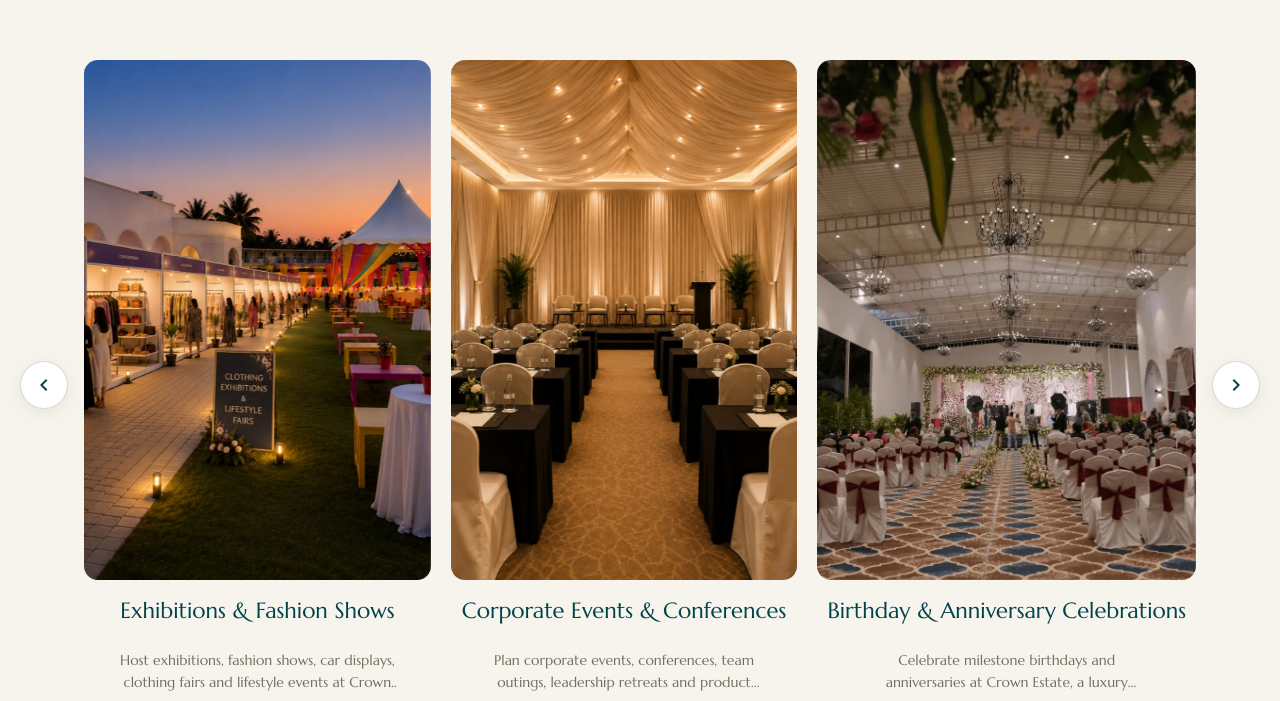
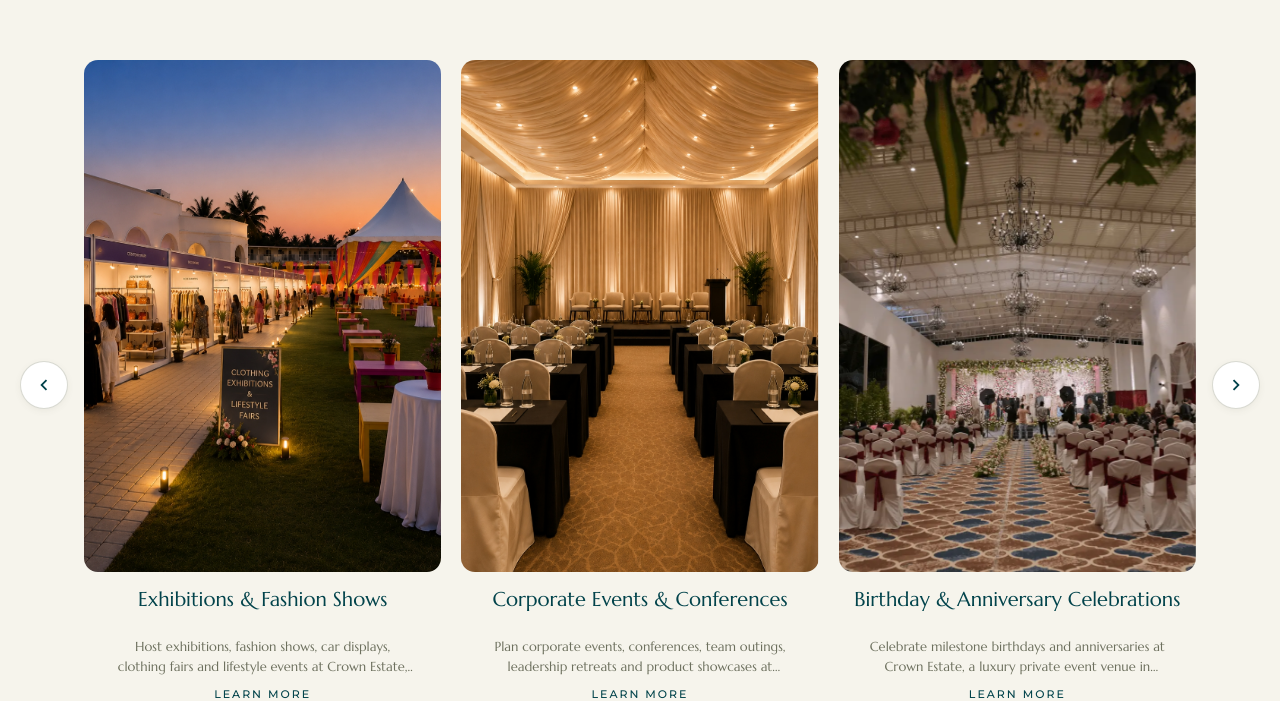
Before and after one commit to vedavyas8688/Crown-Estate, a React (Vite) app: page / in a window 1280 px wide. Shown: the part 1623-2324 px from the top of the page. Built offline with nearby package versions, Linux system fonts and the light colour scheme.

Commit message:
new changes

```diff
--- a/src/components/Services.jsx
+++ b/src/components/Services.jsx
@@ -22,57 +22,74 @@ const style = `
     to   { opacity: 1; transform: translateX(0); }
   }
 
+  /* ─── Section wrapper ────────────────────────────────────────────── */
   .services-section-wrap {
     width: 100%;
     overflow: hidden;
     height: calc(100vh - 90px);
     display: flex;
-    align-items: center;
+    align-items: stretch;
+    box-sizing: border-box;
+  }
+
+  /* ─── .content.wide inside ───────────────────────────────────────── */
+  .services-section-wrap > .content.wide {
+    display: flex;
+    flex-direction: column;
+    height: 100%;
+    min-height: 0;
   }
 
   .services-slider-row {
     display: flex;
-    align-items: center;
+    align-items: stretch;
     gap: 16px;
     width: 100%;
-    height: 100%;
+    flex: 1;
+    min-height: 0;
   }
 
   .services-cards-viewport {
     flex: 1;
     position: relative;
     overflow: hidden;
+    min-height: 0;
     height: 100%;
+  }
+
+  /* ─── Arrow: vertically centred ──────────────────────────────────── */
+  .service-arrow-btn-wrap {
     display: flex;
     align-items: center;
+    flex-shrink: 0;
   }
 
   .services-slide {
     position: absolute;
+    inset: 0;
     width: 100%;
+    height: 100%;
     display: grid;
     gap: 20px;
-    top: 0;
-    left: 0;
-    height: 100%;
-    align-items: start;
-    padding-top: 10px;
+    align-items: stretch;
+    padding: 10px 0;
+    box-sizing: border-box;
   }
 
   .services-slide.exiting-next {
-    animation: exitLeft 500ms cubic-bezier(0.4, 0, 0.2, 1) forwards;
+    animation: exitLeft 500ms cubic-bezier(0.4,0,0.2,1) forwards;
     z-index: 1;
   }
   .services-slide.exiting-prev {
-    animation: exitRight 500ms cubic-bezier(0.4, 0, 0.2, 1) forwards;
+    animation: exitRight 500ms cubic-bezier(0.4,0,0.2,1) forwards;
     z-index: 1;
   }
   .services-slide.entering-next {
-    animation: enterRight 500ms cubic-bezier(0.4, 0, 0.2, 1) forwards;
+    animation: enterRight 500ms cubic-bezier(0.4,0,0.2,1) forwards;
     z-index: 2;
   }
   .services-slide.entering-prev {
-    animation: enterLeft 500ms cubic-bezier(0.4, 0, 0.2, 1) forwards;
+    animation: enterLeft 500ms cubic-bezier(0.4,0,0.2,1) forwards;
     z-index: 2;
   }
 
@@ -83,49 +100,54 @@ const style = `
   .services-slide.entering-next .service-card:nth-child(3),
   .services-slide.entering-prev .service-card:nth-child(3) { animation-delay: 120ms; }
 
+  /* ─── Card: flex column, fills grid cell ─────────────────────────── */
   .service-card {
     display: flex;
     flex-direction: column;
     align-items: center;
+    min-height: 0;
     opacity: 0;
     animation: inherit;
     animation-fill-mode: forwards;
   }
 
+  /* ─── Image: flex:1 so it fills available height ─────────────────── */
   .service-image-wrap {
+    flex: 1;
+    min-height: 0;
     width: 100%;
     overflow: hidden;
     border-radius: 14px;
     display: block;
     text-decoration: none;
-    height: calc(100vh - 90px - 140px);
-    max-height: 520px;
   }
   .service-image-wrap img {
     width: 100%;
     height: 100%;
     object-fit: cover;
-    transition: transform 700ms cubic-bezier(0.22, 1, 0.36, 1);
+    transition: transform 700ms cubic-bezier(0.22,1,0.36,1);
     will-change: transform;
   }
   .service-image-wrap:hover img { transform: scale(1.04); }
 
+  /* ─── Text block: fixed height, never shrinks ────────────────────── */
   .service-card-text {
+    flex-shrink: 0;
     text-align: center;
-    padding: 16px 10px 0;
+    padding: 14px 10px 0;
     display: flex;
     flex-direction: column;
     align-items: center;
-    gap: 6px;
-    overflow: hidden;
+    gap: 5px;
+    width: 100%;
   }
 
   .service-card-text .heading-service {
-    font-size: 22px;
+    font-size: 20px;
     margin-bottom: 0;
     opacity: 0;
     transform: translate3d(0, 18px, 0);
-    transition: opacity 500ms ease, transform 500ms cubic-bezier(0.25, 0.46, 0.45, 0.94);
+    transition: opacity 500ms ease, transform 500ms cubic-bezier(0.25,0.46,0.45,0.94);
     transition-delay: 300ms;
     white-space: nowrap;
     overflow: hidden;
@@ -133,9 +155,9 @@ const style = `
     max-width: 100%;
   }
   .service-card-text .paragraph-service {
-    font-size: 14px;
-    line-height: 1.55;
-    max-width: 280px;
+    font-size: 13px;
+    line-height: 1.5;
+    max-width: 300px;
     margin-bottom: 0;
     display: -webkit-box;
     -webkit-line-clamp: 2;
@@ -143,13 +165,13 @@ const style = `
     overflow: hidden;
     opacity: 0;
     transform: translate3d(0, 18px, 0);
-    transition: opacity 500ms ease, transform 500ms cubic-bezier(0.25, 0.46, 0.45, 0.94);
+    transition: opacity 500ms ease, transform 500ms cubic-bezier(0.25,0.46,0.45,0.94);
     transition-delay: 370ms;
   }
   .service-card-text .link {
     opacity: 0;
     transform: translate3d(0, 14px, 0);
-    transition: opacity 450ms ease, transform 450ms cubic-bezier(0.25, 0.46, 0.45, 0.94);
+    transition: opacity 450ms ease, transform 450ms cubic-bezier(0.25,0.46,0.45,0.94);
     transition-delay: 440ms;
     font-size: 11px;
   }
@@ -161,15 +183,13 @@ const style = `
   .services-slide.entering-prev .service-card-text .paragraph-service,
   .services-slide.entering-prev .service-card-text .link {
     opacity: 1;
-    transform: translate3d(0, 0, 0);
+    transform: translate3d(0,0,0);
   }
 
-  /* ─── Arrow base (desktop) ───────────────────────────────────────── */
+  /* ─── Arrow base ─────────────────────────────────────────────────── */
   .service-arrow-btn {
-    flex-shrink: 0;
     width: 48px;
     height: 48px;
-    min-width: 48px;
     border-radius: 50%;
     background: white;
     border: 1px solid rgba(160,164,142,0.4);
@@ -179,99 +199,72 @@ const style = `
     justify-content: center;
     cursor: pointer;
     transition: box-shadow 300ms ease, transform 300ms ease;
-    z-index: 10;
+    flex-shrink: 0;
   }
   .service-arrow-btn:hover {
     box-shadow: 0 8px 30px -6px rgba(84,87,72,0.3);
     transform: scale(1.06);
   }
-  .service-arrow-btn:disabled {
-    opacity: 0.4;
-    pointer-events: none;
-  }
+  .service-arrow-btn:disabled { opacity: 0.4; pointer-events: none; }
 
   /* ─── Tablet landscape: 901px–1024px ────────────────────────────── */
   @media (max-width: 1024px) and (min-width: 901px) {
-    .services-section-wrap {
-      height: calc(100vh - 80px);
-      padding: 16px !important;
-    }
-    .services-slider-row { gap: 14px; }
+    .services-section-wrap { height: calc(100vh - 80px); padding: 14px !important; }
+    .services-slider-row { gap: 12px; }
     .service-arrow-btn {
-      width: 44px; height: 44px; min-width: 44px;
-      background: rgba(255,255,255,0.88);
+      width: 42px; height: 42px;
+      background: rgba(255,255,255,0.9);
       backdrop-filter: blur(6px);
       -webkit-backdrop-filter: blur(6px);
       border: 1.5px solid rgba(140,144,122,0.3);
       box-shadow: 0 3px 16px -5px rgba(84,87,72,0.2);
     }
-    .service-image-wrap {
-      height: calc(100vh - 80px - 140px);
-      max-height: 480px;
-      border-radius: 14px;
-    }
-    .service-card-text { padding: 14px 8px 0; gap: 6px; overflow: visible; }
-    .service-card { overflow: visible; }
-    .service-card-text .heading-service { font-size: 20px; opacity: 1 !important; transform: translate3d(0,0,0) !important; transition: none !important; }
-    .service-card-text .paragraph-service { font-size: 13px; max-width: 100%; opacity: 1 !important; transform: translate3d(0,0,0) !important; transition: none !important; }
-    .service-card-text .link { font-size: 11px; display: block; opacity: 1 !important; transform: translate3d(0,0,0) !important; transition: none !important; }
-    .services-slide { gap: 16px; }
+    .services-slide { gap: 14px; padding: 8px 0; }
+    .service-image-wrap { border-radius: 13px; }
+    .service-card-text { padding: 12px 8px 0; gap: 5px; }
+    .service-card-text .heading-service { font-size: 18px; opacity: 1 !important; transform: none !important; transition: none !important; }
+    .service-card-text .paragraph-service { font-size: 12px; max-width: 100%; opacity: 1 !important; transform: none !important; transition: none !important; }
+    .service-card-text .link { font-size: 11px; opacity: 1 !important; transform: none !important; transition: none !important; }
   }
 
   /* ─── Tablet portrait: 769px–900px ──────────────────────────────── */
   @media (max-width: 900px) and (min-width: 769px) {
-    .services-section-wrap {
-      height: calc(100vh - 70px);
-      padding: 14px !important;
-    }
-    .services-slider-row { gap: 12px; }
+    .services-section-wrap { height: calc(100vh - 70px); padding: 12px !important; }
+    .services-slider-row { gap: 10px; }
     .service-arrow-btn {
-      width: 40px; height: 40px; min-width: 40px;
-      background: rgba(255,255,255,0.88);
+      width: 38px; height: 38px;
+      background: rgba(255,255,255,0.9);
       backdrop-filter: blur(6px);
       -webkit-backdrop-filter: blur(6px);
       border: 1.5px solid rgba(140,144,122,0.3);
       box-shadow: 0 3px 14px -4px rgba(84,87,72,0.18);
     }
-    .service-image-wrap {
-      height: calc(100vh - 70px - 130px);
-      max-height: 430px;
-      border-radius: 14px;
-    }
-    .service-card-text { padding: 12px 8px 0; gap: 5px; overflow: visible; }
-    .service-card { overflow: visible; }
-    .service-card-text .heading-service { font-size: 18px; opacity: 1 !important; transform: translate3d(0,0,0) !important; transition: none !important; }
-    .service-card-text .paragraph-service { font-size: 13px; max-width: 100%; opacity: 1 !important; transform: translate3d(0,0,0) !important; transition: none !important; }
-    .service-card-text .link { font-size: 11px; display: block; opacity: 1 !important; transform: translate3d(0,0,0) !important; transition: none !important; }
-    .services-slide { gap: 14px; }
+    .services-slide { gap: 12px; padding: 6px 0; }
+    .service-image-wrap { border-radius: 12px; }
+    .service-card-text { padding: 10px 6px 0; gap: 4px; }
+    .service-card-text .heading-service { font-size: 17px; opacity: 1 !important; transform: none !important; transition: none !important; }
+    .service-card-text .paragraph-service { font-size: 12px; max-width: 100%; opacity: 1 !important; transform: none !important; transition: none !important; }
+    .service-card-text .link { font-size: 11px; opacity: 1 !important; transform: none !important; transition: none !important; }
   }
 
-  /* ─── Small tablet / large mobile: 641px–768px ───────────────────── */
+  /* ─── Small tablet: 641px–768px ─────────────────────────────────── */
   @media (max-width: 768px) and (min-width: 641px) {
-    .services-section-wrap {
-      height: calc(100vh - 70px);
-      padding: 12px !important;
-    }
-    .services-slider-row { gap: 10px; }
+    .services-section-wrap { height: calc(100vh - 70px); padding: 10px !important; }
+    .services-slider-row { gap: 8px; }
     .service-arrow-btn {
-      width: 36px; height: 36px; min-width: 36px;
-      background: rgba(255,255,255,0.88);
+      width: 34px; height: 34px;
+      background: rgba(255,255,255,0.9);
       backdrop-filter: blur(6px);
       -webkit-backdrop-filter: blur(6px);
       border: 1.5px solid rgba(140,144,122,0.3);
       box-shadow: 0 2px 12px -4px rgba(84,87,72,0.16);
     }
-    .service-image-wrap {
-      height: calc(100vh - 70px - 120px);
-      max-height: 380px;
-      border-radius: 12px;
-    }
-    .service-card-text { padding: 10px 6px 0; gap: 4px; overflow: visible; }
-    .service-card { overflow: visible; }
-    .service-card-text .heading-service { font-size: 16px; opacity: 1 !important; transform: translate3d(0,0,0) !important; transition: none !important; }
-    .service-card-text .paragraph-service { font-size: 12px; max-width: 100%; -webkit-line-clamp: 2; opacity: 1 !important; transform: translate3d(0,0,0) !important; transition: none !important; }
-    .service-card-text .link { font-size: 10px; display: block; opacity: 1 !important; transform: translate3d(0,0,0) !important; transition: none !important; }
-    .services-slide { gap: 12px; }
+    .services-slide { gap: 10px; padding: 6px 0; }
+    .service-image-wrap { border-radius: 12px;    }
+    .service-card-text { padding: 9px 4px 0; gap: 4px; }
+    .service-card-text .heading-service { font-size: 15px; opacity: 1 !important; transform: none !important; transition: none !important; }
+    .service-card-text .paragraph-service { font-size: 11px; max-width: 100%; -webkit-line-clamp: 2; opacity: 1 !important; transform: none !important; transition: none !important; }
+    .service-card-text .link { font-size: 10px; opacity: 1 !important; transform: none !important; transition: none !important; }
   }
 
   /* ─── Mobile: 640px and below ────────────────────────────────────── */
@@ -280,131 +273,79 @@ const style = `
       height: 100svh;
       padding: 20px 0 24px !important;
       box-sizing: border-box;
-    }
-
-    .services-slider-row {
-      gap: 0;
-      width: 100%;
-      height: 100%;
       align-items: stretch;
     }
-
+    .services-slider-row { gap: 0; align-items: center; }
+    .service-arrow-btn-wrap { align-items: center; }
     .service-arrow-btn {
-      flex: 0 0 7%;
-      width: 7%;
-      height: auto;
-      align-self: center;
-      min-width: unset;
-      aspect-ratio: 1 / 1;
-      border-radius: 50%;
+      width: 30px; height: 30px;
       background: rgba(255,255,255,0.75);
       backdrop-filter: blur(8px);
       -webkit-backdrop-filter: blur(8px);
       border: 1px solid rgba(160,164,142,0.22);
       box-shadow: 0 2px 10px -3px rgba(84,87,72,0.14);
-      padding: 0;
-      transition: transform 180ms ease, box-shadow 180ms ease;
+      transition: transform 180ms ease;
     }
     .service-arrow-btn:active { transform: scale(0.91); }
-    .service-arrow-btn:hover {
-      transform: none;
-      box-shadow: 0 2px 10px -3px rgba(84,87,72,0.14);
-    }
-
-    .services-cards-viewport {
-      flex: 0 0 86%;
-      width: 86%;
-      height: 100%;
-    }
-
+    .service-arrow-btn:hover { transform: none; }
+    .services-cards-viewport { flex: 1; }
     .services-slide {
       gap: 0;
-      padding-top: 0;
+      padding: 0;
       display: flex;
       flex-direction: column;
-      height: 100%;
     }
-
     .service-card {
       width: 100%;
-      height: 100%;
-      display: flex;
-      flex-direction: column;
-      align-items: center;
+      flex: 1;
+      min-height: 0;
     }
-
     .service-image-wrap {
-      flex: 1;
-      width: 100%;
-      height: 0;
-      max-height: none;
       border-radius: 16px;
     }
-
     .service-card-text {
-      flex-shrink: 0;
-      width: 100%;
       padding: 12px 4px 0;
       gap: 5px;
-      overflow: visible;
-      align-items: center;
     }
-
-    .service-card-text .heading-service {
-      font-size: 17px;
-      white-space: nowrap;
-      overflow: hidden;
-      text-overflow: ellipsis;
-      max-width: 100%;
-    }
-    .service-card-text .paragraph-service {
-      font-size: 12px;
-      line-height: 1.5;
-      max-width: 100%;
-      -webkit-line-clamp: 2;
-      display: -webkit-box;
-      -webkit-box-orient: vertical;
-      overflow: hidden;
-    }
-    .service-card-text .link { font-size: 11px; display: block; }
+    .service-card-text .heading-service { font-size: 17px; }
+    .service-card-text .paragraph-service { font-size: 12px; line-height: 1.5; max-width: 100%; }
+    .service-card-text .link { font-size: 11px; }
   }
 
-  /* ─── Small phones: 480px and below ─────────────────────────────── */
+  /* ─── Small phones ───────────────────────────────────────────────── */
   @media (max-width: 480px) {
-    .services-section-wrap { padding: 16px 0 20px !important; }
-    .service-card-text { padding: 10px 4px 0; gap: 4px; }
+    .services-section-wrap { padding: 16px 0 20px !important; max-height: 85vh;  }
+    .service-card-text { padding: 10px 4px 0; }
     .service-card-text .heading-service { font-size: 15px; }
     .service-card-text .paragraph-service { font-size: 11px; }
     .service-card-text .link { font-size: 10px; }
   }
 
-  /* ─── Very small phones: 360px and below ────────────────────────── */
+  /* ─── Very small phones ──────────────────────────────────────────── */
   @media (max-width: 360px) {
+
     .services-section-wrap { padding: 12px 0 16px !important; }
-    .service-card-text { padding: 8px 2px 0; gap: 3px; }
+    .service-card-text { padding: 8px 2px 0; }
     .service-card-text .heading-service { font-size: 14px; }
     .service-card-text .paragraph-service { font-size: 10px; -webkit-line-clamp: 1; }
     .service-card-text .link { font-size: 10px; }
   }
 
-  /* ─── Landscape phone (short screens): max-height 500px ─────────── */
+  /* ─── Landscape phone ────────────────────────────────────────────── */
   @media (max-height: 500px) and (max-width: 900px) {
     .services-section-wrap { padding: 8px 0 10px !important; height: 100svh; }
     .service-image-wrap { border-radius: 10px; }
     .service-card-text { padding: 5px 4px 0; gap: 2px; }
-    .service-card-text .heading-service { font-size: 13px; transition-delay: 200ms; }
-    .service-card-text .paragraph-service { font-size: 10px; -webkit-line-clamp: 1; transition-delay: 260ms; }
-    .service-card-text .link { font-size: 9px; transition-delay: 280ms; }
-    .service-arrow-btn { width: 32px; height: 32px; min-width: 32px; }
+    .service-card-text .heading-service { font-size: 13px; opacity: 1 !important; transform: none !important; transition: none !important; }
+    .service-card-text .paragraph-service { font-size: 10px; -webkit-line-clamp: 1; opacity: 1 !important; transform: none !important; transition: none !important; }
+    .service-card-text .link { font-size: 9px; opacity: 1 !important; transform: none !important; transition: none !important; }
+    .service-arrow-btn { width: 30px; height: 30px; }
   }
 
-  /* ─── Touch devices: suppress sticky hover ──────────────────────── */
+  /* ─── Touch: no sticky hover ─────────────────────────────────────── */
   @media (hover: none) {
     .service-image-wrap:hover img { transform: none; }
-    .service-arrow-btn:hover {
-      box-shadow: 0 2px 10px -3px rgba(84,87,72,0.14);
-      transform: none;
-    }
+    .service-arrow-btn:hover { box-shadow: 0 2px 10px -3px rgba(84,87,72,0.14); transform: none; }
   }
 `
 
@@ -503,12 +444,13 @@ export default function Services() {
         <div className="content wide" style={{ height: '100%', paddingLeft: '0', paddingRight: '0' }}>
           <div className="services-slider-row">
 
-            <button onClick={() => go('prev')} aria-label="Previous" className="service-arrow-btn" disabled={isAnimating}>
-              <MdChevronLeft style={{ fontSize: '24px', color: 'var(--heading)' }} />
-            </button>
+            <div className="service-arrow-btn-wrap">
+              <button onClick={() => go('prev')} aria-label="Previous" className="service-arrow-btn" disabled={isAnimating}>
+                <MdChevronLeft style={{ fontSize: '22px', color: 'var(--heading)' }} />
+              </button>
+            </div>
 
             <div className="services-cards-viewport">
-
               {outgoing && (
                 <div
                   className={`services-slide ${direction === 'next' ? 'exiting-next' : 'exiting-prev'}`}
@@ -517,7 +459,6 @@ export default function Services() {
                   {renderCards(outgoing)}
                 </div>
               )}
-
               <div
                 key={current}
                 className={`services-slide ${direction === 'next' ? 'entering-next' : 'entering-prev'}`}
@@ -525,12 +466,13 @@ export default function Services() {
               >
                 {renderCards(getVisible())}
               </div>
-
             </div>
 
-            <button onClick={() => go('next')} aria-label="Next" className="service-arrow-btn" disabled={isAnimating}>
-              <MdChevronRight style={{ fontSize: '24px', color: 'var(--heading)' }} />
-            </button>
+            <div className="service-arrow-btn-wrap">
+              <button onClick={() => go('next')} aria-label="Next" className="service-arrow-btn" disabled={isAnimating}>
+                <MdChevronRight style={{ fontSize: '22px', color: 'var(--heading)' }} />
+              </button>
+            </div>
 
           </div>
         </div>
```
